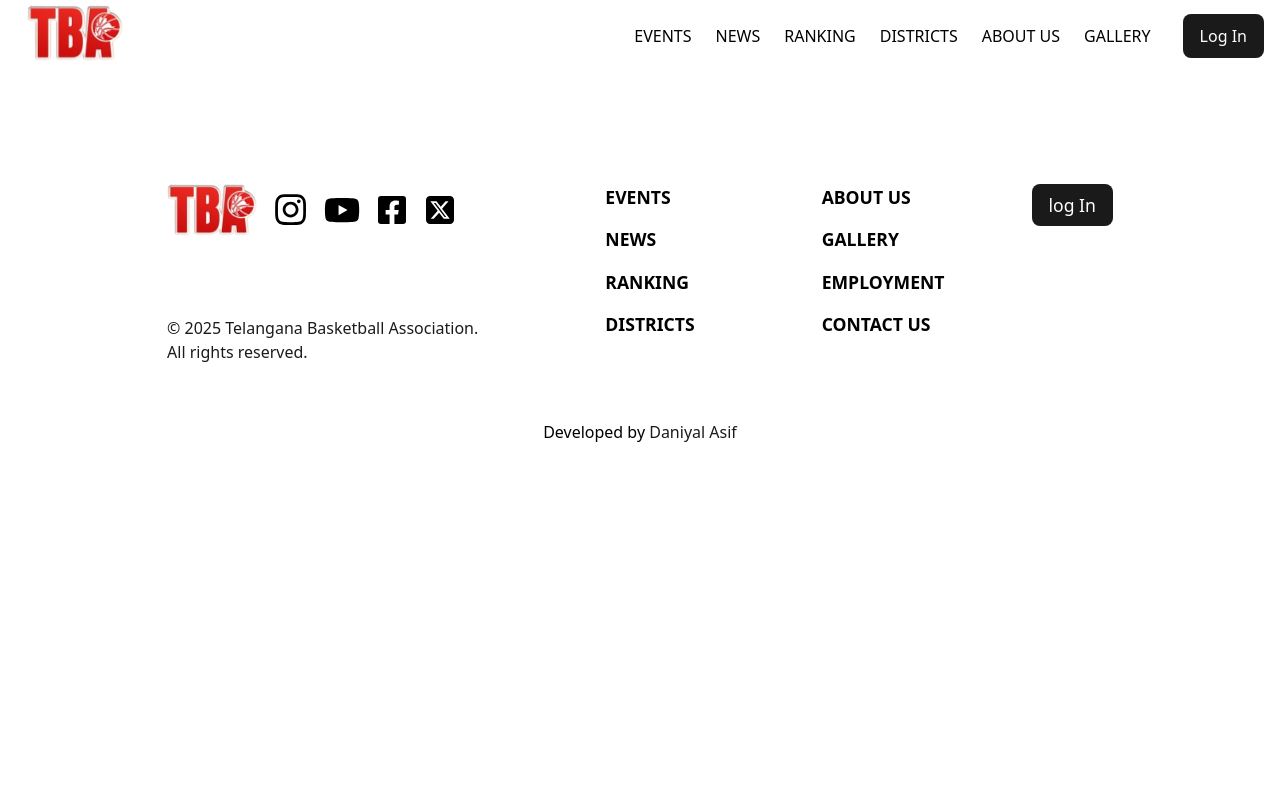
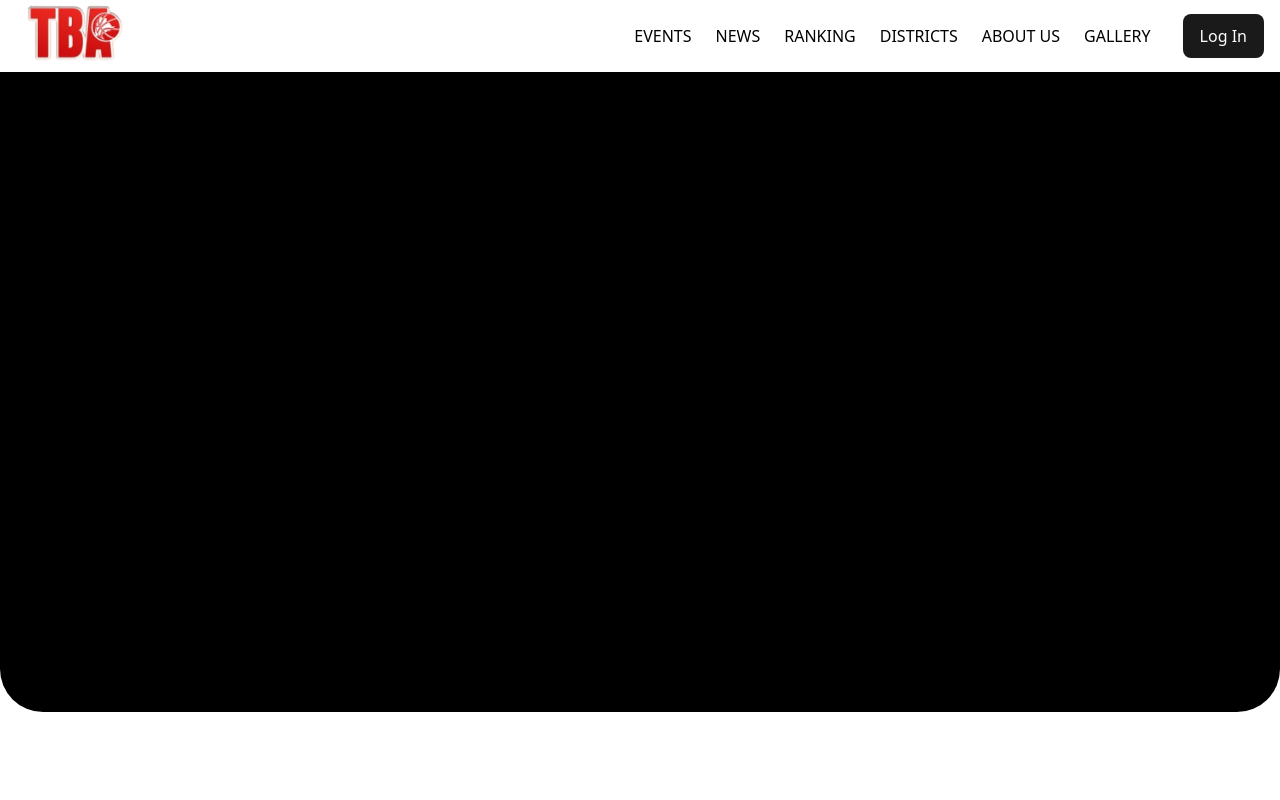
Before and after one commit to DaniyaLAsif26/Basketball, a React (Vite) app in the folder Client/: page /gallery in a window 1280 px wide. Shown: the top 800 px of the page. Built offline with nearby package versions, Linux system fonts and the light colour scheme.

Commit message:
added gallery page

```diff
--- /dev/null
+++ b/Client/src/Pages/GalleryPage.jsx
@@ -0,0 +1,7 @@
+import Gallery from "../components/Gallery/Gallery"
+
+export default function GalleryPage() {
+    return (
+        <Gallery />
+    )
+}
--- a/Client/src/components/AboutUs/About-us.jsx
+++ b/Client/src/components/AboutUs/About-us.jsx
@@ -18,6 +18,7 @@ const members =[
     {name : "A. Vishnu Kumar Goud" , role : "Joint Secretary"},
     {name : "Sukumar Francis" , role : "Associate Secretary"},
     {name : "Hyder Mohammed" , role : "Associate Secretary"},
+    {name : "Prem Kumar Yadav" , role : "Head, Technical committee"},
 ]
 
     return (
--- /dev/null
+++ b/Client/src/components/Gallery/Gallery.jsx
@@ -0,0 +1,9 @@
+import './gallery.css'
+
+export default function Gallery(){
+    return (
+        <div className="gallery-cont">
+
+        </div>
+    )
+}
--- /dev/null
+++ b/Client/src/components/Gallery/gallery.css
@@ -0,0 +1,5 @@
+.gallery-cont{
+    min-height: 40rem;
+    background-color: black;
+    border-radius: 0rem 0rem 2.69rem 2.69rem;
+}
--- a/Client/src/components/Navbar/navbar.jsx
+++ b/Client/src/components/Navbar/navbar.jsx
@@ -15,7 +15,7 @@ export default function Navbar() {
             <li><a href="/rankings">RANKING</a></li>
             <li><a href="/districts">DISTRICTS</a></li>
             <li><a href="/about">ABOUT US</a></li>
-            <li><a href="">GALLERY</a></li>
+            <li><a href="/gallery">GALLERY</a></li>
           </ul>
         </div>
         <div className="login">
--- a/Client/src/routes/AppRoutes.jsx
+++ b/Client/src/routes/AppRoutes.jsx
@@ -6,6 +6,7 @@ import EventsPage from '../Pages/EventsPage.jsx';
 import NewsPage from '../Pages/NewsPage.jsx';
 import RankingPage from '../Pages/RankingPage.jsx';
 import AboutUsPage from '../Pages/AboutUsPage.jsx'
+import GalleryPage from '../Pages/GalleryPage.jsx';
 
 function AppRoutes() {
     return (
@@ -22,6 +23,8 @@ function AppRoutes() {
             <Route path='/rankings' element={<RankingPage />} />
 
             <Route path='/about' element={<AboutUsPage />} />
+
+            <Route path='/gallery' element={<GalleryPage />} />
         </Routes>
     )
 }
```
